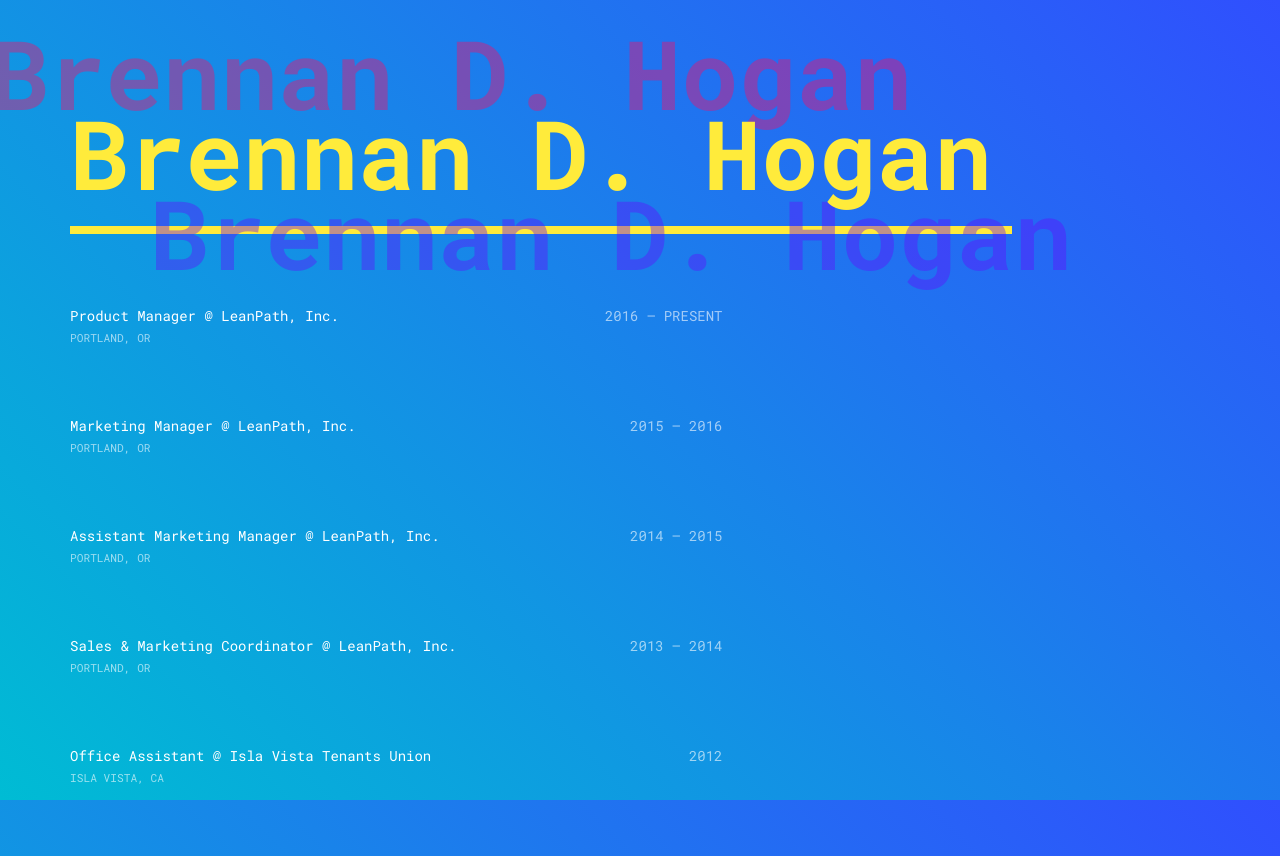
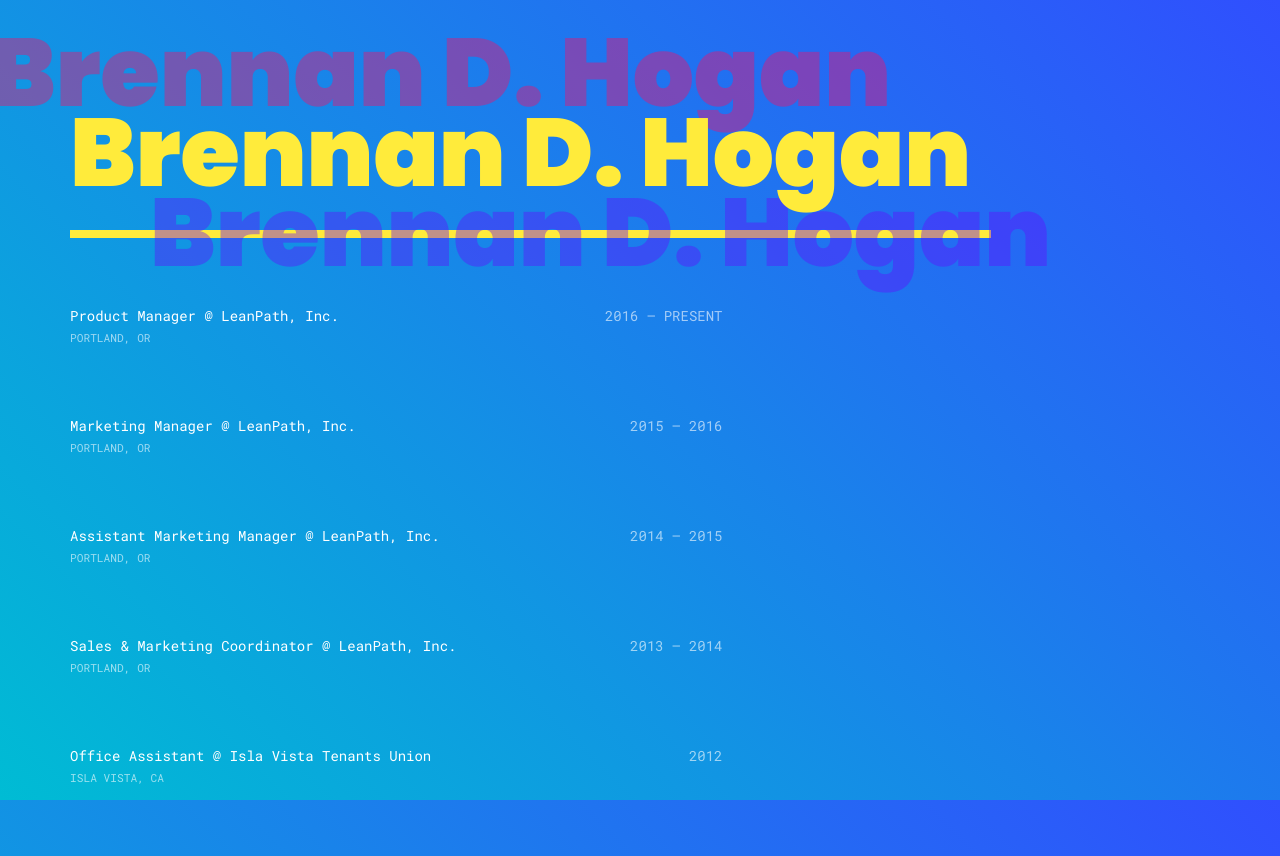
Before and after one commit to brennanhogan/brenhogan.com, a plain HTML site: page index.html in a window 1280 px wide. Drawn offline with nearby package versions, Linux system fonts and the light colour scheme.

Commit message:
Updating fonts

```diff
--- a/css/main.css
+++ b/css/main.css
@@ -1,11 +1,11 @@
 /* FONT STYLING */
 
 body {
-  font-family: 'Roboto', sans-serif;
+  font-family: 'Poppins', sans-serif;
 }
 
 h1, h2, h3, h4, h5, h6 {
-  font-family: 'Roboto Mono', monospace;
+  font-family: 'Poppins', monospace;
   font-weight: 400;
 }
 
--- a/index.html
+++ b/index.html
@@ -11,7 +11,8 @@
     <link rel="icon" href="/favicon.ico" type="image/x-icon">
 
     <!-- Fonts -->
-    <link href="https://fonts.googleapis.com/css?family=Roboto+Mono:100,400,700|Roboto:100,400,900" rel="stylesheet">
+    <link href="https://fonts.googleapis.com/css?family=Roboto+Mono:100,400,700|Roboto:100,400,900|Poppins:200,400,900" rel="stylesheet">
+
 
     <!-- CSS -->
     <link href="css/bootstrap.min.css" rel="stylesheet">
```
